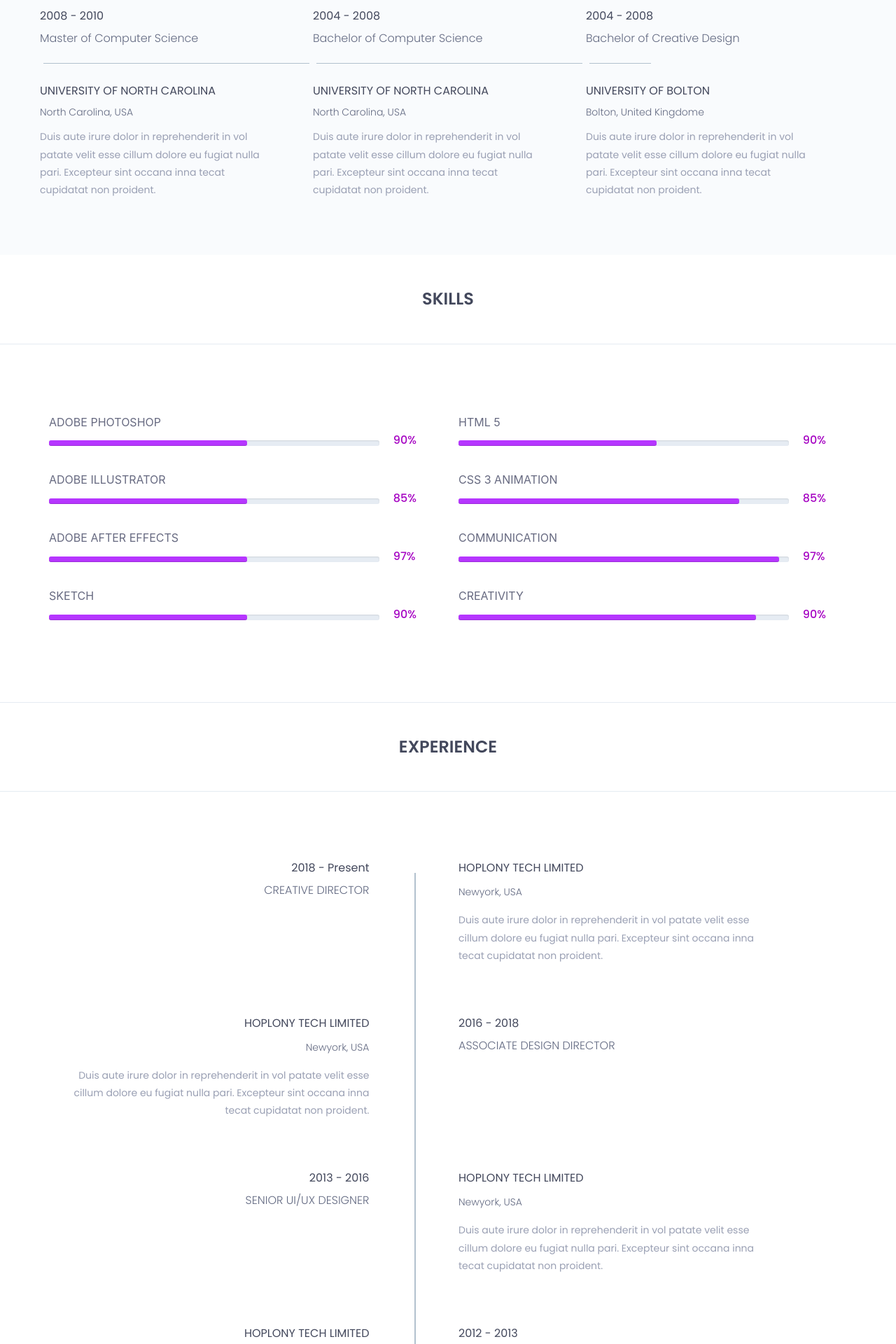
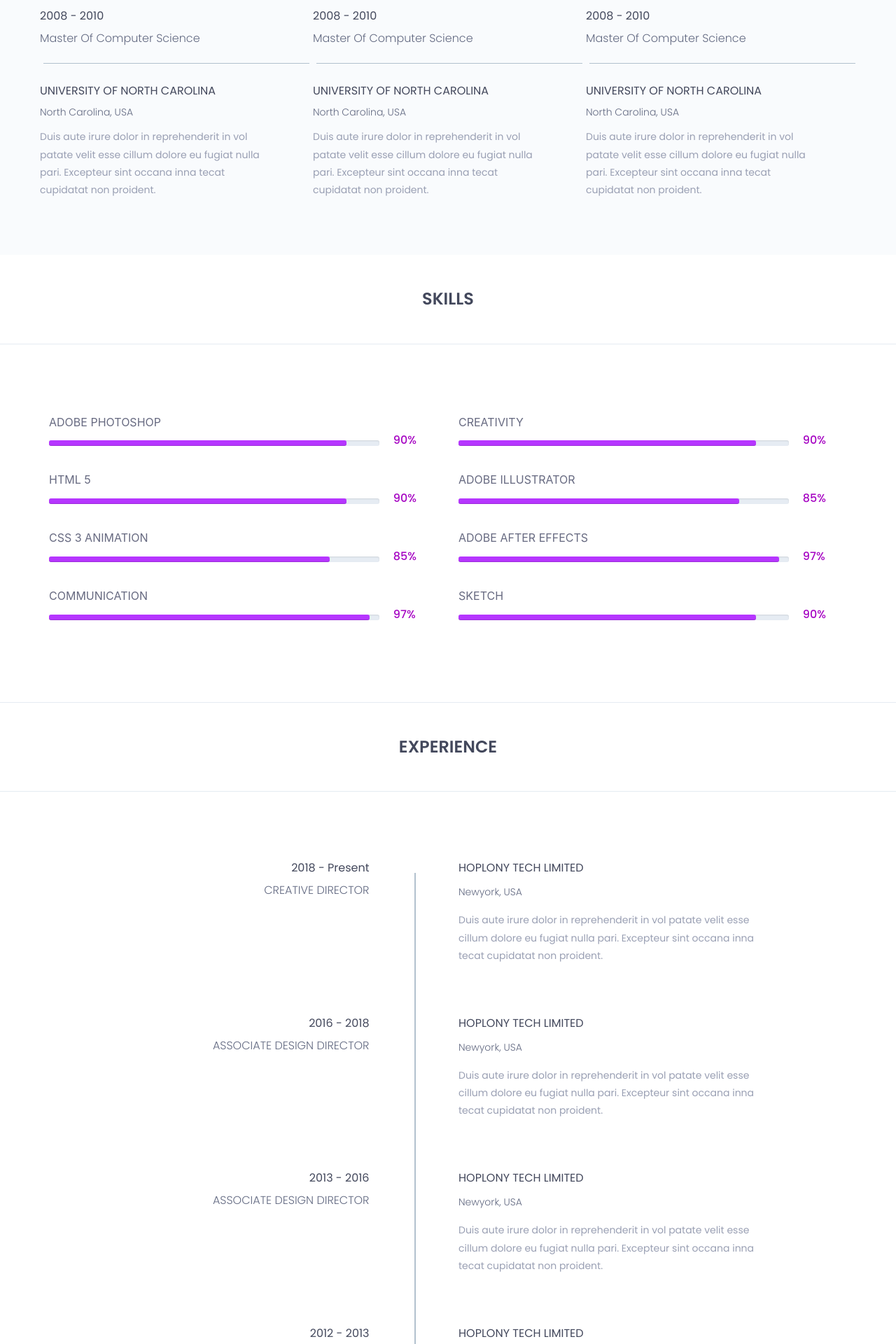
Before and after one commit to ershubhamgupta1/portfolio-my-website, a React (Create React App) app: page / in a window 1280 px wide. Shown: the part 1980-3900 px from the top of the page at 70% size. Built offline with nearby package versions, Linux system fonts and the light colour scheme; some icons are missing.

Commit message:
make components instead of html

```diff
--- a/src/organism/Education/Education.jsx
+++ b/src/organism/Education/Education.jsx
@@ -1,5 +1,39 @@
 import React from 'react'
 
+const data = [
+    {startYear: 2008, endYear : 2010, degree: 'master of computer science', university: 'university of north carolina', location:'north carolina, USA', description: 'Duis aute irure dolor in reprehenderit in vol patate velit esse cillum dolore eu fugiat nulla pari. Excepteur sint occana inna tecat cupidatat non proident. '},
+    {startYear: 2008, endYear : 2010, degree: 'master of computer science', university: 'university of north carolina', location:'north carolina, USA', description: 'Duis aute irure dolor in reprehenderit in vol patate velit esse cillum dolore eu fugiat nulla pari. Excepteur sint occana inna tecat cupidatat non proident. '},
+    {startYear: 2008, endYear : 2010, degree: 'master of computer science', university: 'university of north carolina', location:'north carolina, USA', description: 'Duis aute irure dolor in reprehenderit in vol patate velit esse cillum dolore eu fugiat nulla pari. Excepteur sint occana inna tecat cupidatat non proident. '},
+]
+
+const EducationCard = (props)=>{
+    const {startYear, endYear, degree, university, location, description} = props;
+    return (
+        <div className="col-sm-4">
+        <div className="single-horizontal-timeline">
+            <div className="experience-time">
+                <h2>{startYear} - {endYear}</h2>
+                <h3>{degree}</h3>
+            </div>
+            <div className="timeline-horizontal-border">
+                <i className="fa fa-circle" aria-hidden="true"></i>
+                <span className="single-timeline-horizontal"></span>
+            </div>
+            <div className="timeline">
+                <div className="timeline-content">
+                    <h4 className="title">
+                        {university}
+                    </h4>
+                    <h5>{location}</h5>
+                    <p className="description">
+                        {description}
+                    </p>
+                </div>
+            </div>
+        </div>
+    </div>
+    )
+}
 const Education = () => {
   return (
 <section id="education" className="education">
@@ -9,76 +43,13 @@ const Education = () => {
 			<div className="container">
 				<div className="education-horizontal-timeline">
 					<div className="row">
-						<div className="col-sm-4">
-							<div className="single-horizontal-timeline">
-								<div className="experience-time">
-									<h2>2008 - 2010</h2>
-									<h3>master <span>of </span> computer science</h3>
-								</div>
-								<div className="timeline-horizontal-border">
-									<i className="fa fa-circle" aria-hidden="true"></i>
-									<span className="single-timeline-horizontal"></span>
-								</div>
-								<div className="timeline">
-									<div className="timeline-content">
-										<h4 className="title">
-											university of north carolina
-										</h4>
-										<h5>north carolina, USA</h5>
-										<p className="description">
-											Duis aute irure dolor in reprehenderit in vol patate velit esse cillum dolore eu fugiat nulla pari. Excepteur sint occana inna tecat cupidatat non proident.
-										</p>
-									</div>
-								</div>
-							</div>
-						</div>
-						<div className="col-sm-4">
-							<div className="single-horizontal-timeline">
-								<div className="experience-time">
-									<h2>2004 - 2008</h2>
-									<h3>bachelor <span>of </span> computer science</h3>
-								</div>
-								<div className="timeline-horizontal-border">
-									<i className="fa fa-circle" aria-hidden="true"></i>
-									<span className="single-timeline-horizontal"></span>
-								</div>
-								<div className="timeline">
-									<div className="timeline-content">
-										<h4 className="title">
-											university of north carolina
-										</h4>
-										<h5>north carolina, USA</h5>
-										<p className="description">
-											Duis aute irure dolor in reprehenderit in vol patate velit esse cillum dolore eu fugiat nulla pari. Excepteur sint occana inna tecat cupidatat non proident.
-										</p>
-									</div>
-								</div>
-							</div>
-						</div>
-						<div className="col-sm-4">
-							<div className="single-horizontal-timeline">
-								<div className="experience-time">
-									<h2>2004 - 2008</h2>
-									<h3>bachelor <span>of </span> creative design</h3>
-								</div>
-								<div className="timeline-horizontal-border">
-									<i className="fa fa-circle" aria-hidden="true"></i>
-									<span className="single-timeline-horizontal spacial-horizontal-line
-									"></span>
-								</div>
-								<div className="timeline">
-									<div className="timeline-content">
-										<h4 className="title">
-											university of bolton
-										</h4>
-										<h5>bolton, united kingdome</h5>
-										<p className="description">
-											Duis aute irure dolor in reprehenderit in vol patate velit esse cillum dolore eu fugiat nulla pari. Excepteur sint occana inna tecat cupidatat non proident.
-										</p>
-									</div>
-								</div>
-							</div>
-						</div>
+                        {
+                            data.map((educationObj, i)=>{
+                                return (
+                                    <EducationCard key={i} {...educationObj} />
+                                )
+                            })
+                        }
 					</div>
 				</div>
 			</div>
--- a/src/organism/Experience/Experience.jsx
+++ b/src/organism/Experience/Experience.jsx
@@ -1,5 +1,43 @@
-import React from 'react'
+import React from 'react';
 
+const data = [
+    {startYear:'2018', isPresent: true, designation: 'creative director', company: 'hoplony tech limited', location : 'newyork, USA', description: 'Duis aute irure dolor in reprehenderit in vol patate velit esse cillum dolore eu fugiat nulla pari. Excepteur sint occana inna tecat cupidatat non proident. '},
+    {startYear:'2016', endYear: '2018', isPresent: false, designation: 'associate design director', company: 'hoplony tech limited', location : 'newyork, USA', description: 'Duis aute irure dolor in reprehenderit in vol patate velit esse cillum dolore eu fugiat nulla pari. Excepteur sint occana inna tecat cupidatat non proident. '},
+    {startYear:'2013', endYear: '2016', isPresent: false, designation: 'associate design director', company: 'hoplony tech limited', location : 'newyork, USA', description: 'Duis aute irure dolor in reprehenderit in vol patate velit esse cillum dolore eu fugiat nulla pari. Excepteur sint occana inna tecat cupidatat non proident. '},
+    {startYear:'2012', endYear: '2013', isPresent: false, designation: 'associate design director', company: 'hoplony tech limited', location : 'newyork, USA', description: 'Duis aute irure dolor in reprehenderit in vol patate velit esse cillum dolore eu fugiat nulla pari. Excepteur sint occana inna tecat cupidatat non proident. '},
+    {startYear:'2010', endYear: '2012', isPresent: false, designation: 'associate design director', company: 'hoplony tech limited', location : 'newyork, USA', description: 'Duis aute irure dolor in reprehenderit in vol patate velit esse cillum dolore eu fugiat nulla pari. Excepteur sint occana inna tecat cupidatat non proident. '},
+
+];
+
+const ExperienceCard = (props)=>{
+  const {startYear, endYear, isPresent, designation, company, location, description} = props;
+  return (
+    <li>
+    <div className="single-timeline-box fix">
+        <div className="row">
+            <div className="col-md-5">
+                <div className="experience-time text-right">
+                    <h2>{startYear} - {isPresent? 'Present': endYear} </h2>
+                    <h3>{designation}</h3>
+                </div>
+            </div>
+            <div className="col-md-offset-1 col-md-5">
+                <div className="timeline">
+                    <div className="timeline-content">
+                        <h4 className="title">
+                            <span><i className="fa fa-circle" aria-hidden="true"></i></span>
+                            {company}
+                        </h4>
+                        <h5>{location}</h5>
+                        <p className="description">{description}</p>
+                    </div>
+                </div>
+            </div>
+        </div>
+    </div>
+</li>
+  )
+};
 const Experience = () => {
   return (
 <section id="experience" className="experience">
@@ -10,163 +48,13 @@ const Experience = () => {
 				<div className="experience-content">
 						<div className="main-timeline">
 							<ul>
-								<li>
-									<div className="single-timeline-box fix">
-										<div className="row">
-											<div className="col-md-5">
-												<div className="experience-time text-right">
-													<h2>2018 - Present</h2>
-													<h3>creative director</h3>
-												</div>
-											</div>
-											<div className="col-md-offset-1 col-md-5">
-												<div className="timeline">
-													<div className="timeline-content">
-														<h4 className="title">
-															<span><i className="fa fa-circle" aria-hidden="true"></i></span>
-															hoplony tech limited
-														</h4>
-														<h5>newyork, USA</h5>
-														<p className="description">
-															Duis aute irure dolor in reprehenderit in vol patate velit esse cillum dolore eu fugiat nulla pari. Excepteur sint occana inna tecat cupidatat non proident.
-														</p>
-													</div>
-												</div>
-											</div>
-										</div>
-									</div>
-								</li>
-
-								<li>
-									<div className="single-timeline-box fix">
-										<div className="row">
-											<div className="col-md-offset-1 col-md-5 experience-time-responsive">
-												<div className="experience-time">
-													<h2>
-														<span><i className="fa fa-circle" aria-hidden="true"></i></span>
-														2016 - 2018
-													</h2>
-													<h3>associate design director</h3>
-												</div>
-											</div>
-											<div className="col-md-5">
-												<div className="timeline">
-													<div className="timeline-content text-right">
-														<h4 className="title">
-															hoplony tech limited
-														</h4>
-														<h5>newyork, USA</h5>
-														<p className="description">
-															Duis aute irure dolor in reprehenderit in vol patate velit esse cillum dolore eu fugiat nulla pari. Excepteur sint occana inna tecat cupidatat non proident.
-														</p>
-													</div>
-												</div>
-											</div>
-											<div className="col-md-offset-1 col-md-5 experience-time-main">
-												<div className="experience-time">
-													<h2>
-														<span><i className="fa fa-circle" aria-hidden="true"></i></span>
-														2016 - 2018
-													</h2>
-													<h3>associate design director</h3>
-												</div>
-											</div>
-										</div>
-									</div>
-								</li>
-
-								<li>
-									<div className="single-timeline-box fix">
-										<div className="row">
-											<div className="col-md-5">
-												<div className="experience-time text-right">
-													<h2>2013 - 2016</h2>
-													<h3>senior UI/UX designer</h3>
-												</div>
-											</div>
-											<div className="col-md-offset-1 col-md-5">
-												<div className="timeline">
-													<div className="timeline-content">
-														<h4 className="title">
-															<span><i className="fa fa-circle" aria-hidden="true"></i></span>
-															hoplony tech limited
-														</h4>
-														<h5>newyork, USA</h5>
-														<p className="description">
-															Duis aute irure dolor in reprehenderit in vol patate velit esse cillum dolore eu fugiat nulla pari. Excepteur sint occana inna tecat cupidatat non proident.
-														</p>
-													</div>
-												</div>
-											</div>
-										</div>
-									</div>
-								</li>
-
-								<li>
-									<div className="single-timeline-box fix">
-										<div className="row">
-											<div className="col-md-offset-1 col-md-5 experience-time-responsive">
-												<div className="experience-time">
-													<h2>
-														<span><i className="fa fa-circle" aria-hidden="true"></i></span>
-														2012 - 2013
-													</h2>
-													<h3>UI/UX designer</h3>
-												</div>
-											</div>
-											<div className="col-md-5">
-												<div className="timeline">
-													<div className="timeline-content text-right">
-														<h4 className="title">
-															hoplony tech limited
-														</h4>
-														<h5>newyork, USA</h5>
-														<p className="description">
-															Duis aute irure dolor in reprehenderit in vol patate velit esse cillum dolore eu fugiat nulla pari. Excepteur sint occana inna tecat cupidatat non proident.
-														</p>
-													</div>
-												</div>
-											</div>
-											<div className="col-md-offset-1 col-md-5 experience-time-main">
-												<div className="experience-time">
-													<h2>
-														<span><i className="fa fa-circle" aria-hidden="true"></i></span>
-														2012 - 2013
-													</h2>
-													<h3>UI/UX designer</h3>
-												</div>
-											</div>
-										</div>
-									</div>
-								</li>
-
-								<li>
-									<div className="single-timeline-box fix">
-										<div className="row">
-											<div className="col-md-5">
-												<div className="experience-time text-right">
-													<h2>2010 - 2012</h2>
-													<h3>frontend developer</h3>
-												</div>
-											</div>
-											<div className="col-md-offset-1 col-md-5">
-												<div className="timeline">
-													<div className="timeline-content">
-														<h4 className="title">
-															<span><i className="fa fa-circle" aria-hidden="true"></i></span>
-															hoplony tech limited
-														</h4>
-														<h5>newyork, USA</h5>
-														<p className="description">
-															Duis aute irure dolor in reprehenderit in vol patate velit esse cillum dolore eu fugiat nulla pari. Excepteur sint occana inna tecat cupidatat non proident.
-														</p>
-													</div>
-												</div>
-											</div>
-										</div>
-									</div>
-								</li>
-
+                                {
+                                    data.map((expObj, i)=>{
+                                        return (
+                                            <ExperienceCard key={i} {...expObj} />
+                                        )
+                                    })
+                                }
 							</ul>
 						</div>
 					</div>
--- a/src/organism/Skills/Skills.jsx
+++ b/src/organism/Skills/Skills.jsx
@@ -1,5 +1,31 @@
 import React from 'react'
 import ProgressBar from 'react-bootstrap/ProgressBar';
+
+const data = [
+    {skill: 'adobe photoshop', ratingOutOfTen: 9},
+    {skill: 'html 5', ratingOutOfTen: 9},
+    {skill: 'css 3 animation', ratingOutOfTen: 8.5},
+    {skill: 'communication', ratingOutOfTen: 9.7},
+    {skill: 'creativity', ratingOutOfTen: 9},
+    {skill: 'adobe illustrator', ratingOutOfTen: 8.5},
+    {skill: 'adobe after effects', ratingOutOfTen: 9.7},
+    {skill: 'sketch', ratingOutOfTen: 9},
+];
+
+const SkillCard = (props)=>{
+    const {skill, ratingOutOfTen} = props;
+    return (
+        <div className="barWrapper">
+        <span className="progressText">{skill}</span>
+        <div className="single-progress-txt">
+            <ProgressBar now={ratingOutOfTen*10} />
+            <h3>{ratingOutOfTen*10}%</h3>
+        </div>
+    </div>
+
+    )
+}
+
 const Skills = () => {
   return (
 <section id="skills" className="skills">
@@ -11,66 +37,16 @@ const Skills = () => {
 						<div className="row">
 							<div className="col-md-6">
 								<div className="single-skill-content">
-									<div className="barWrapper">
-										<span className="progressText">adobe photoshop</span>
-										<div className="single-progress-txt">
-                                            <ProgressBar now={60} />
-											<h3>90%</h3>
-										</div>
-									</div>
-									<div className="barWrapper">
-										<span className="progressText">adobe illustrator</span>
-										<div className="single-progress-txt">
-                                            <ProgressBar now={60} />
-											<h3>85%</h3>
-										</div>
-									</div>
-									<div className="barWrapper">
-										<span className="progressText">adobe after effects</span>
-										<div className="single-progress-txt">
-                                            <ProgressBar now={60} />
-											<h3>97%</h3>
-										</div>
-									</div>
-									<div className="barWrapper">
-										<span className="progressText">sketch</span>
-										<div className="single-progress-txt">
-                                            <ProgressBar now={60} />
-											<h3>90%</h3>
-										</div>
-									</div>
+                                    {data.slice(0, 4).map((item, index) => (
+                                        <SkillCard key={index} {...item} />
+                                    ))}
 								</div>
 							</div>
 							<div className="col-md-6">
 								<div className="single-skill-content">
-									<div className="barWrapper">
-										<span className="progressText">html 5</span>
-										<div className="single-progress-txt">
-                                            <ProgressBar now={60} />
-											<h3>90%</h3>
-										</div>
-									</div>
-									<div className="barWrapper">
-										<span className="progressText">css 3 animation</span>
-										<div className="single-progress-txt">
-                                            <ProgressBar now={85} />
-											<h3>85%</h3>
-										</div>
-									</div>
-									<div className="barWrapper">
-										<span className="progressText">communication</span>
-										<div className="single-progress-txt">
-                                            <ProgressBar now={97} />
-											<h3>97%</h3>
-										</div>
-									</div>
-									<div className="barWrapper">
-										<span className="progressText"> creativity</span>
-										<div className="single-progress-txt">
-                                            <ProgressBar now={90} />
-											<h3>90%</h3>
-										</div>
-									</div>
+                                    {data.slice(4, 8).map((item, index) => (
+                                        <SkillCard key={index} {...item} />
+                                    ))}
 								</div>
 							</div>
 						</div>
```
Also changed, not shown: src/organism/Profiles/Profiles.jsx (+28 -112 lines).
